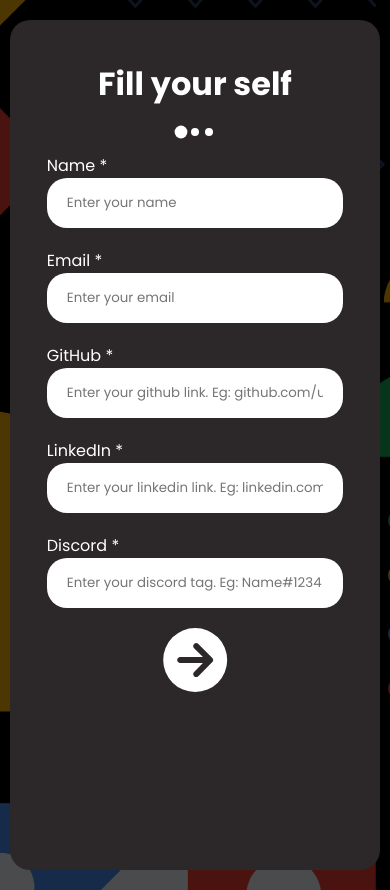
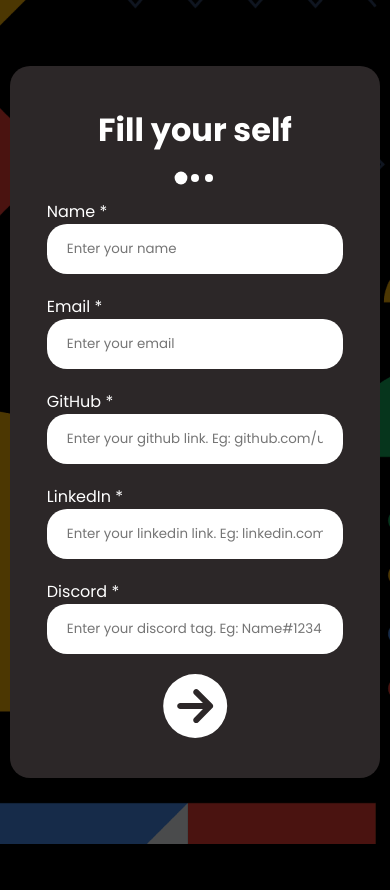
Before and after one commit to GDSC-SJEC/GDSC-SJEC-Form, a Next.js app: page / in a window 390 px wide. After the commit the page ends 844 px from the top, so only its background shows below. Built offline with nearby package versions, Linux system fonts and the light colour scheme.

Commit message:
Fix application responsiveness

```diff
--- a/components/error-form/ErrorForm.styles.jsx
+++ b/components/error-form/ErrorForm.styles.jsx
@@ -1,7 +1,7 @@
 import styled from 'styled-components';
 
 export const Result = styled.div`
-	padding-top: 30px;
+	padding-bottom: 40px;
 	display: flex;
 	flex-direction: column;
 	justify-content: center;
--- a/components/form-three/FormThree.styles.jsx
+++ b/components/form-three/FormThree.styles.jsx
@@ -1,7 +1,7 @@
 import styled from 'styled-components';
 
 export const Result = styled.div`
-	padding-top: 30px;
+	padding-bottom: 40px;
 	display: flex;
 	flex-direction: column;
 	justify-content: center;
--- a/components/loading/Loading.styles.jsx
+++ b/components/loading/Loading.styles.jsx
@@ -1,7 +1,8 @@
 import styled from 'styled-components';
 
 export const LoadingContainer = styled.div`
-	padding-top: 120px;
+	padding-top: 20px;
+	padding-bottom: 40px;
 	display: flex;
 	flex-direction: column;
 	justify-content: center;
--- a/pages/index.jsx
+++ b/pages/index.jsx
@@ -12,6 +12,7 @@ import FormTwo from '../components/form-two/FormTwo';
 import FormThree from '../components/form-three/FormThree';
 import ErrorForm from '../components/error-form/ErrorForm';
 import { Toaster } from 'react-hot-toast';
+import Head from 'next/head';
 
 const Home = () => {
 	const initialState = {
@@ -54,6 +55,9 @@ const Home = () => {
 
 	return (
 		<>
+			<Head>
+				<title>GDSC SJEC Details Form</title>
+			</Head>
 			<Toaster position='top-right' reverseOrder={false} />
 			<BackgroundContainer>
 				<FormContainer>
--- a/styles/index.styles.jsx
+++ b/styles/index.styles.jsx
@@ -8,26 +8,21 @@ export const BackgroundContainer = styled.div`
 	justify-content: center;
 	align-items: center;
 	height: 100vh;
-	@media screen and (max-width: 768px) {
-		height: unset;
-	}
 `;
 
 export const FormContainer = styled.div`
 	display: flex;
 	width: 600px;
-	height: 800px;
 	background-color: #2c2728;
 	display: flex;
 	flex-direction: column;
 	align-items: center;
-	padding-top: 60px;
+	padding: 50px 0;
 	border-radius: 20px;
 
 	@media screen and (max-width: 768px) {
 		padding: 40px 0;
 		width: 95%;
-		height: 850px;
 		margin: 20px 0;
 	}
 `;
```
